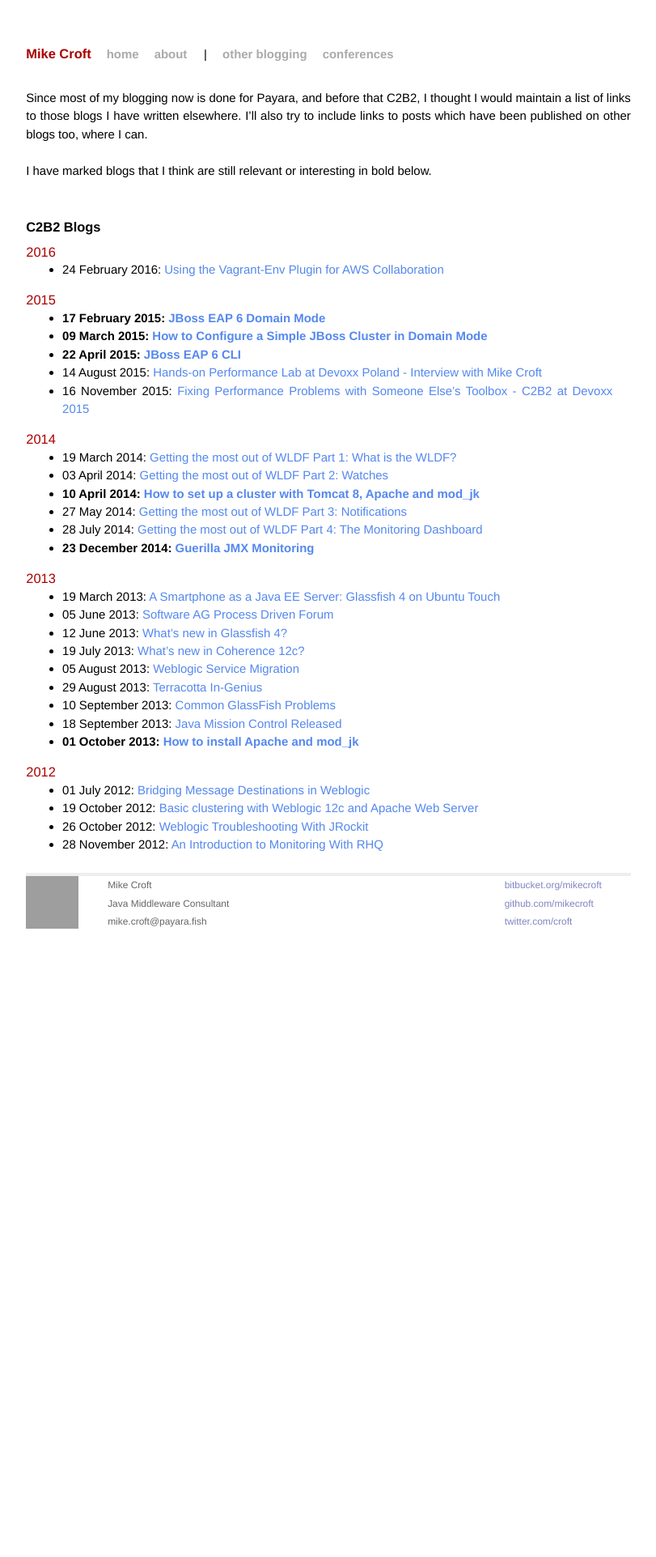
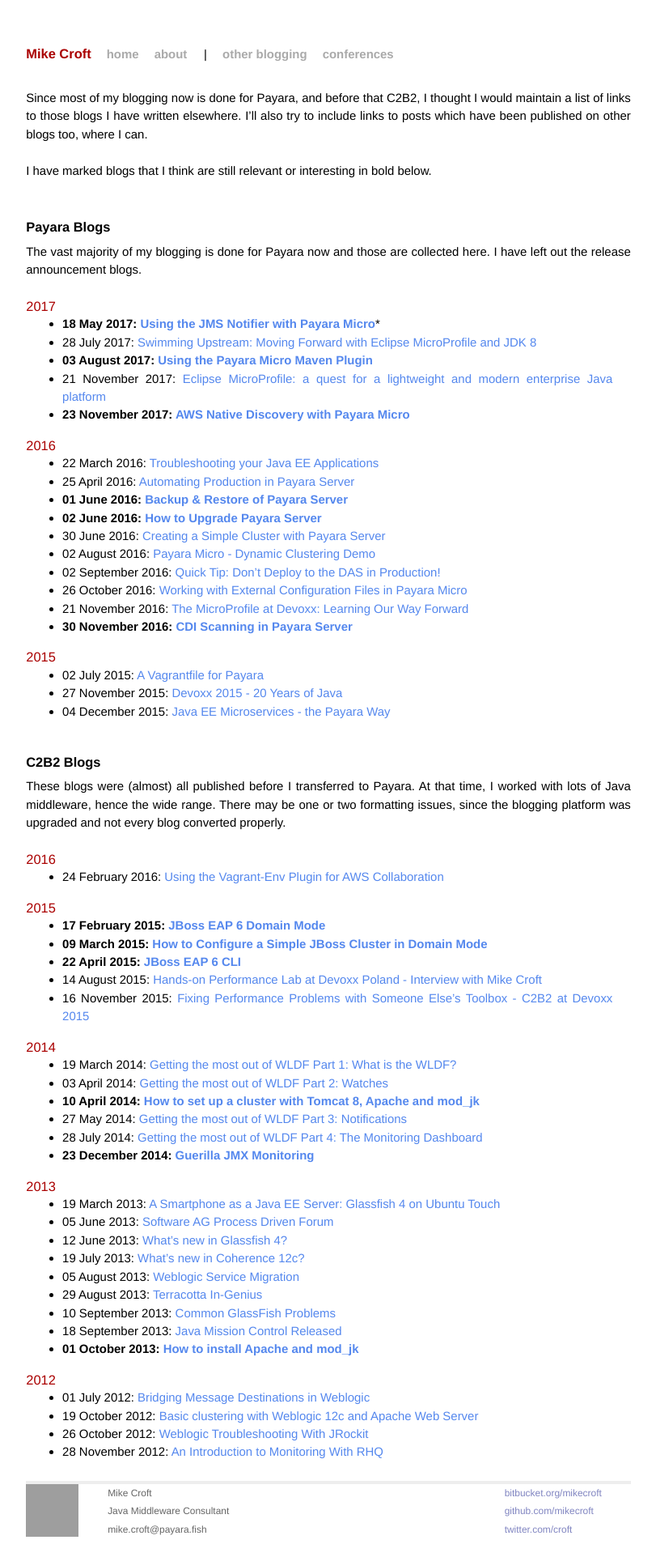
Before and after one commit to mikecroft/mikecroft.github.io, a Jekyll site: the page built from other-blogging/index.md, in a window 1280 px wide. Shown: the whole page at 81% size, without its empty margins (234-1045 px from the left). Built offline with Jekyll 4.4.1, drawn with Linux system fonts in a browser that asks for light colours; before the commit the page ends 1173 px from its top, so only the background shows below that; grey boxes are pictures that could not be loaded.

Commit message:
Update index.md

```diff
--- a/other-blogging/index.md
+++ b/other-blogging/index.md
@@ -8,7 +8,35 @@
 
 I have marked blogs that I think are still relevant or interesting in bold below.
 
+# Payara Blogs
+The vast majority of my blogging is done for Payara now and those are collected here. I have left out the release announcement blogs.
+
+## 2017
+* **18 May 2017: [Using the JMS Notifier with Payara Micro](http://blog.payara.fish/using-the-jms-notifier-with-payara-micro)***
+* 28 July 2017: [Swimming Upstream: Moving Forward with Eclipse MicroProfile and JDK 8](http://blog.payara.fish/swimming-upstream-moving-forward-with-eclipse-microprofile-and-jdk-8)
+* **03 August 2017: [Using the Payara Micro Maven Plugin](http://blog.payara.fish/using-the-payara-micro-maven-plugin)**
+* 21 November 2017: [Eclipse MicroProfile: a quest for a lightweight and modern enterprise Java platform](http://blog.payara.fish/eclipse-microprofile-a-quest-for-a-lightweight-and-modern-enterprise-java-platform)
+* **23 November 2017: [AWS Native Discovery with Payara Micro](http://blog.payara.fish/aws-native-discovery-with-payara-micro)**
+
+## 2016
+* 22 March 2016: [Troubleshooting your Java EE Applications](http://blog.payara.fish/troubleshooting-your-java-ee-applications)
+* 25 April 2016: [Automating Production in Payara Server](http://blog.payara.fish/automating-production-in-payara-server)
+* **01 June 2016: [Backup & Restore of Payara Server](http://blog.payara.fish/backup-restore-of-payara-server)**
+* **02 June 2016: [How to Upgrade Payara Server](http://blog.payara.fish/how-to-upgrade-payara-server)**
+* 30 June 2016: [Creating a Simple Cluster with Payara Server](http://blog.payara.fish/creating-a-simple-cluster-with-payara-server)
+* 02 August 2016: [Payara Micro - Dynamic Clustering Demo](http://blog.payara.fish/payara-micro-dynamic-clustering-demo)
+* 02 September 2016: [Quick Tip: Don't Deploy to the DAS in Production!](http://blog.payara.fish/payara-server-in-production-quick-tip)
+* 26 October 2016: [Working with External Configuration Files in Payara Micro](http://blog.payara.fish/working-with-external-configuration-files-in-payara-micro)
+* 21 November 2016: [The MicroProfile at Devoxx: Learning Our Way Forward](http://blog.payara.fish/the-microprofile-at-devoxx-learning-our-way-forward)
+* **30 November 2016: [CDI Scanning in Payara Server](http://blog.payara.fish/cdi-scanning-in-payara-server)**
+
+## 2015
+* 02 July 2015: [A Vagrantfile for Payara](http://blog.payara.fish/a-vagrantfile-for-payara-server)
+* 27 November 2015: [Devoxx 2015 - 20 Years of Java](http://blog.payara.fish/devoxx-2015-20-years-of-java)
+* 04 December 2015: [Java EE Microservices - the Payara Way](http://blog.payara.fish/java-ee-microservices-the-payara-way)
+
 # C2B2 Blogs
+These blogs were (almost) all published before I transferred to Payara. At that time, I worked with lots of Java middleware, hence the wide range. There may be one or two formatting issues, since the blogging platform was upgraded and not every blog converted properly.
 
 ## 2016
 * 24 February 2016: [Using the Vagrant-Env Plugin for AWS Collaboration](http://blog.c2b2.co.uk/2016/02/using-vagrant-env-plugin-for-aws.html)
```
